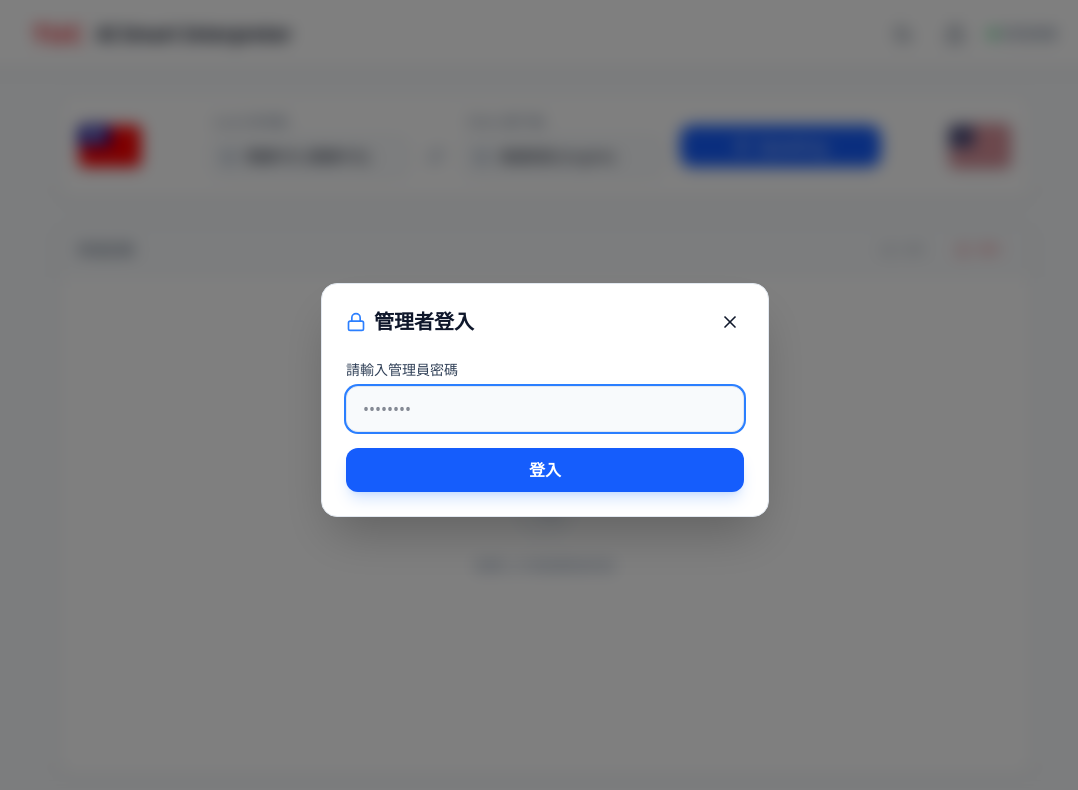
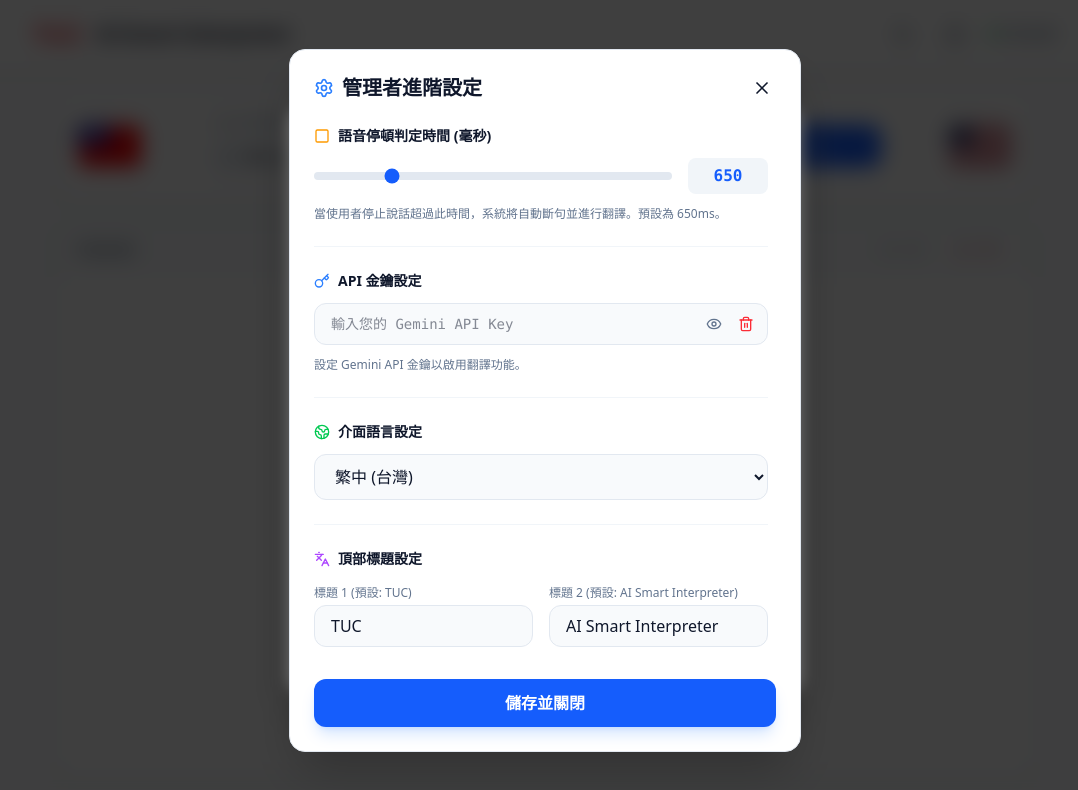
Before and after one commit to drbarretlin-code/Translator, a React (Vite) app: page / in a window 1280 px wide. Both pictures are taken after a click on the button 1050 px from the left and 34 px from the top of the page. Shown: the top 790 px of the page, without its empty margins (95-1173 px from the left). Built offline with nearby package versions, Linux system fonts and the light colour scheme.

Commit message:
fix: Update language display names
Refactor language display names to be more concise and accurate, improving clarity for users selecting translation options.

```diff
--- a/src/App.tsx
+++ b/src/App.tsx
@@ -5,15 +5,15 @@ import { cn } from './lib/utils';
 
 // 定義支援的語言與腔調清單
 const LANGUAGES = [
-  { id: 'en-US', name: '美國英語 (English)' },
-  { id: 'en-GB', name: '英國英語 (English)' },
-  { id: 'ja-JP', name: '日語 (日本語)' },
+  { id: 'en-US', name: '美語 (美國)' },
+  { id: 'en-GB', name: '英語 (英國)' },
+  { id: 'ja-JP', name: '日語 (日本)' },
   { id: 'fr-FR', name: '法語 (Français)' },
   { id: 'th-TH', name: '泰語 (ไทย)' },
   { id: 'vi-VN', name: '越南語 (Tiếng Việt)' },
   { id: 'id-ID', name: '印尼語 (Bahasa Indonesia)' },
   { id: 'ms-MY', name: '馬來西亞語 (Bahasa Melayu)' },
-  { id: 'zh-TW', name: '繁體中文 (繁體中文)' },
+  { id: 'zh-TW', name: '繁中 (台灣)' },
 ];
 
 // 定義對話紀錄的資料結構
@@ -141,21 +141,16 @@ export default function App() {
   const [playingTTSId, setPlayingTTSId] = useState<string | null>(null);
   const [loadingTTSId, setLoadingTTSId] = useState<string | null>(null);
   const [isDarkMode, setIsDarkMode] = useState(() => localStorage.getItem('theme') === 'dark');
+  const [uiLang, setUiLang] = useState(() => localStorage.getItem('ui_lang') || 'zh-TW');
   const [showClearConfirm, setShowClearConfirm] = useState(false);
   const [shareSuccess, setShareSuccess] = useState(false);
 
-  // 管理者設定相關狀態
-  const [showAdminLogin, setShowAdminLogin] = useState(false);
   const [showAdminSettings, setShowAdminSettings] = useState(false);
-  const [adminPasswordInput, setAdminPasswordInput] = useState('');
-  const [adminLoginError, setAdminLoginError] = useState(false);
   const [showApiKey, setShowApiKey] = useState(false);
 
   const [silenceThreshold, setSilenceThreshold] = useState(() => Number(localStorage.getItem('silence_threshold')) || 650);
   const [headerTitle1, setHeaderTitle1] = useState(() => localStorage.getItem('header_title_1') || 'TUC');
   const [headerTitle2, setHeaderTitle2] = useState(() => localStorage.getItem('header_title_2') || 'AI Smart Interpreter');
-
-  const adminPassword = '7171165';
 
   const recognitionRef = useRef<any>(null);
   const transcriptEndRef = useRef<HTMLDivElement>(null);
@@ -207,6 +202,10 @@ export default function App() {
     localStorage.setItem('header_title_2', headerTitle2);
   }, [headerTitle2]);
 
+  useEffect(() => {
+    localStorage.setItem('ui_lang', uiLang);
+  }, [uiLang]);
+
   // 暗色模式切換
   useEffect(() => {
     const root = window.document.documentElement;
@@ -218,6 +217,94 @@ export default function App() {
       localStorage.setItem('theme', 'light');
     }
   }, [isDarkMode]);
+
+  // 介面翻譯
+  const getUiText = (key: string) => {
+    const translations: Record<string, Record<string, string>> = {
+      'zh-TW': {
+        'title1': headerTitle1,
+        'title2': headerTitle2,
+        'local': 'Local (本地端)',
+        'client': 'Client (客戶端)',
+        'systemReady': '系統就緒',
+        'adminSettings': '管理者設定',
+        'darkMode': isDarkMode ? '切換至亮色模式' : '切換至暗色模式',
+      },
+      'en-US': {
+        'title1': headerTitle1,
+        'title2': headerTitle2,
+        'local': 'Local',
+        'client': 'Client',
+        'systemReady': 'System Ready',
+        'adminSettings': 'Admin Settings',
+        'darkMode': isDarkMode ? 'Switch to Light Mode' : 'Switch to Dark Mode',
+      },
+      'ja-JP': {
+        'title1': headerTitle1,
+        'title2': headerTitle2,
+        'local': 'ローカル',
+        'client': 'クライアント',
+        'systemReady': 'システム準備完了',
+        'adminSettings': '管理者設定',
+        'darkMode': isDarkMode ? 'ライトモードへ' : 'ダークモードへ',
+      },
+      'en-GB': {
+        'title1': headerTitle1,
+        'title2': headerTitle2,
+        'local': 'Local',
+        'client': 'Client',
+        'systemReady': 'System Ready',
+        'adminSettings': 'Admin Settings',
+        'darkMode': isDarkMode ? 'Switch to Light Mode' : 'Switch to Dark Mode',
+      },
+      'fr-FR': {
+        'title1': headerTitle1,
+        'title2': headerTitle2,
+        'local': 'Local',
+        'client': 'Client',
+        'systemReady': 'Système prêt',
+        'adminSettings': 'Paramètres admin',
+        'darkMode': isDarkMode ? 'Mode clair' : 'Mode sombre',
+      },
+      'th-TH': {
+        'title1': headerTitle1,
+        'title2': headerTitle2,
+        'local': 'ท้องถิ่น',
+        'client': 'ลูกค้า',
+        'systemReady': 'ระบบพร้อม',
+        'adminSettings': 'การตั้งค่าผู้ดูแลระบบ',
+        'darkMode': isDarkMode ? 'โหมดสว่าง' : 'โหมดมืด',
+      },
+      'vi-VN': {
+        'title1': headerTitle1,
+        'title2': headerTitle2,
+        'local': 'Địa phương',
+        'client': 'Khách hàng',
+        'systemReady': 'Hệ thống sẵn sàng',
+        'adminSettings': 'Cài đặt quản trị',
+        'darkMode': isDarkMode ? 'Chế độ sáng' : 'Chế độ tối',
+      },
+      'id-ID': {
+        'title1': headerTitle1,
+        'title2': headerTitle2,
+        'local': 'Lokal',
+        'client': 'Klien',
+        'systemReady': 'Sistem siap',
+        'adminSettings': 'Pengaturan admin',
+        'darkMode': isDarkMode ? 'Mode terang' : 'Mode gelap',
+      },
+      'ms-MY': {
+        'title1': headerTitle1,
+        'title2': headerTitle2,
+        'local': 'Tempatan',
+        'client': 'Pelanggan',
+        'systemReady': 'Sistem sedia',
+        'adminSettings': 'Tetapan admin',
+        'darkMode': isDarkMode ? 'Mod cerah' : 'Mod gelap',
+      }
+    };
+    return translations[uiLang]?.[key] || translations['zh-TW'][key] || key;
+  };
 
   // 清除對話紀錄
   const handleClear = () => {
@@ -291,7 +378,7 @@ export default function App() {
   };
 
   // 備用：瀏覽器內建語音合成 (Web Speech API)
-  const fallbackSpeakText = (text: string, targetLang: string) => {
+  const fallbackSpeakText = (id: string, text: string, targetLang: string) => {
     if (!window.speechSynthesis) return;
     window.speechSynthesis.cancel();
 
@@ -319,6 +406,10 @@ export default function App() {
       }
     }
 
+    utterance.onend = () => {
+      setPlayingTTSId(null);
+    };
+
     window.speechSynthesis.speak(utterance);
   };
 
@@ -334,7 +425,7 @@ export default function App() {
 
     if (!userApiKey) {
       // 如果沒有 API Key，退回使用瀏覽器內建語音
-      fallbackSpeakText(text, targetLang);
+      fallbackSpeakText(id, text, targetLang);
       return;
     }
 
@@ -404,7 +495,7 @@ export default function App() {
       console.error("Gemini TTS Error:", err);
       setLoadingTTSId(null);
       // 發生錯誤時，退回使用瀏覽器內建語音
-      fallbackSpeakText(text, targetLang);
+      fallbackSpeakText(id, text, targetLang);
     }
   };
 
@@ -668,7 +759,7 @@ export default function App() {
     } else {
       if (!userApiKey) {
         setErrorMsg('請先在管理者設定中配置您的 Gemini API 金鑰。');
-        setShowAdminLogin(true);
+        setShowAdminSettings(true);
         return;
       }
 
@@ -705,28 +796,28 @@ export default function App() {
         <div className="max-w-5xl mx-auto flex items-center justify-between">
           <div className="flex items-center gap-3">
             <div className="flex items-center justify-center min-w-[40px]">
-              <span className="text-red-600 dark:text-red-500 font-bold text-2xl tracking-wider">{headerTitle1}</span>
+              <span className="text-red-600 dark:text-red-500 font-bold text-2xl tracking-wider">{getUiText('title1')}</span>
             </div>
-            <h1 className="text-xl font-semibold tracking-tight">{headerTitle2}</h1>
+            <h1 className="text-xl font-semibold tracking-tight">{getUiText('title2')}</h1>
           </div>
           <div className="flex items-center gap-2 sm:gap-4 text-sm text-slate-500 dark:text-slate-400 font-medium">
             <button
               onClick={() => setIsDarkMode(!isDarkMode)}
               className="p-2 hover:bg-slate-100 dark:hover:bg-slate-800 rounded-full transition-colors"
-              title={isDarkMode ? "切換至亮色模式" : "切換至暗色模式"}
+              title={getUiText('darkMode')}
             >
               {isDarkMode ? <Sun className="w-5 h-5 text-amber-500" /> : <Moon className="w-5 h-5 text-slate-600" />}
             </button>
             <button
-              onClick={() => setShowAdminLogin(true)}
+              onClick={() => setShowAdminSettings(true)}
               className="p-2 hover:bg-slate-100 dark:hover:bg-slate-800 rounded-full transition-colors"
-              title="管理者設定"
+              title={getUiText('adminSettings')}
             >
               <Lock className="w-5 h-5 text-slate-600 dark:text-slate-400" />
             </button>
             <span className="hidden sm:flex items-center gap-1">
               <span className="w-2 h-2 rounded-full bg-green-500"></span>
-              系統就緒
+              {getUiText('systemReady')}
             </span>
           </div>
         </div>
@@ -735,77 +826,101 @@ export default function App() {
       <main className="flex-1 max-w-5xl w-full mx-auto p-4 sm:p-6 flex flex-col gap-4 sm:gap-6 overflow-hidden relative">
 
         {/* API Key 設定區塊 */}
-        {/* 管理者登入彈窗 */}
-      {showAdminLogin && (
+        {/* 管理者設定彈窗 */}
+      {showAdminSettings && (
         <div className="fixed inset-0 bg-black/50 backdrop-blur-sm flex items-center justify-center z-[100] p-4">
-          <div className="bg-white dark:bg-slate-900 rounded-2xl shadow-2xl w-full max-w-md overflow-hidden border border-slate-200 dark:border-slate-800">
-            <div className="p-6">
-              <div className="flex items-center justify-between mb-6">
+          <div className="bg-white dark:bg-slate-900 rounded-2xl shadow-2xl w-full max-w-lg max-h-[90vh] overflow-hidden border border-slate-200 dark:border-slate-800 flex flex-col">
+            <div className="p-6 border-b border-slate-100 dark:border-slate-800 flex items-center justify-between">
               <h3 className="text-xl font-bold flex items-center gap-2">
-                  <Lock className="w-5 h-5 text-blue-500" /> 管理者登入
+                <Lock className="w-5 h-5 text-blue-500" /> 管理者設定
               </h3>
               <button
-                  onClick={() => {
-                    setShowAdminLogin(false);
-                    setAdminPasswordInput('');
-                    setAdminLoginError(false);
-                  }}
+                onClick={() => setShowAdminSettings(false)}
                 className="p-1 hover:bg-slate-100 dark:hover:bg-slate-800 rounded-full transition-colors"
               >
                 <X className="w-5 h-5" />
               </button>
             </div>
 
-              <div className="space-y-4">
-                <div>
-                  <label className="block text-sm font-medium text-slate-700 dark:text-slate-300 mb-1.5">
-                    請輸入管理員密碼
-                  </label>
+            <div className="p-6 overflow-y-auto flex-1">
+              <div className="space-y-6">
+                {/* API Key 設定區塊 */}
+                <div className="space-y-3">
+                  <h4 className="text-sm font-semibold text-slate-900 dark:text-slate-100 flex items-center gap-2">
+                    <Key className="w-4 h-4 text-blue-500" /> API 金鑰設定
+                  </h4>
                   <input
                     type="password"
-                    value={adminPasswordInput}
-                    onChange={(e) => {
-                      setAdminPasswordInput(e.target.value);
-                      setAdminLoginError(false);
-                    }}
-                    onKeyDown={(e) => {
-                      if (e.key === 'Enter') {
-                        if (adminPasswordInput === adminPassword) {
-                          setShowAdminLogin(false);
-                          setShowAdminSettings(true);
-                          setAdminPasswordInput('');
-                        } else {
-                          setAdminLoginError(true);
-                        }
+                    value={userApiKey}
+                    onChange={(e) => setUserApiKey(e.target.value)}
+                    placeholder="輸入 Gemini API 金鑰 (僅儲存於本地)"
+                    className="w-full px-4 py-2.5 bg-slate-50 dark:bg-slate-800 border border-slate-200 dark:border-slate-700 rounded-xl focus:ring-2 focus:ring-blue-500 outline-none transition-all"
+                  />
+                  <p className="text-xs text-slate-500 dark:text-slate-400">
+                    設定 Gemini API 金鑰以啟用翻譯功能。
+                  </p>
+                </div>
+
+                <hr className="border-slate-100 dark:border-slate-800" />
+
+                {/* 介面語言設定 */}
+                <div className="space-y-3">
+                  <h4 className="text-sm font-semibold text-slate-900 dark:text-slate-100 flex items-center gap-2">
+                    <Globe2 className="w-4 h-4 text-green-500" /> 介面語言設定
+                  </h4>
+                  <select
+                    value={uiLang}
+                    onChange={(e) => setUiLang(e.target.value)}
+                    className="w-full px-4 py-2.5 bg-slate-50 dark:bg-slate-800 border border-slate-200 dark:border-slate-700 rounded-xl focus:ring-2 focus:ring-blue-500 outline-none transition-all"
+                  >
+                    {LANGUAGES.map(lang => (
+                      <option key={`ui-${lang.id}`} value={lang.id}>{lang.name}</option>
+                    ))}
+                  </select>
+                </div>
+
+                <hr className="border-slate-100 dark:border-slate-800" />
+
+                {/* 頂部標題設定 */}
+                <div className="space-y-4">
+                  <h4 className="text-sm font-semibold text-slate-900 dark:text-slate-100 flex items-center gap-2">
+                    <Languages className="w-4 h-4 text-purple-500" /> 頂部標題設定
+                  </h4>
+                  <div className="grid grid-cols-1 sm:grid-cols-2 gap-4">
+                    <div>
+                      <label className="block text-xs text-slate-500 dark:text-slate-400 mb-1">標題 1</label>
+                      <input
+                        type="text"
+                        value={headerTitle1}
+                        onChange={(e) => setHeaderTitle1(e.target.value)}
+                        className="w-full px-4 py-2 bg-slate-50 dark:bg-slate-800 border border-slate-200 dark:border-slate-700 rounded-xl focus:ring-2 focus:ring-blue-500 outline-none transition-all"
+                      />
+                    </div>
+                    <div>
+                      <label className="block text-xs text-slate-500 dark:text-slate-400 mb-1">標題 2</label>
+                      <input
+                        type="text"
+                        value={headerTitle2}
+                        onChange={(e) => setHeaderTitle2(e.target.value)}
+                        className="w-full px-4 py-2 bg-slate-50 dark:bg-slate-800 border border-slate-200 dark:border-slate-700 rounded-xl focus:ring-2 focus:ring-blue-500 outline-none transition-all"
+                      />
+                    </div>
+                  </div>
+                </div>
+              </div>
+
+              <div className="mt-8">
+                <button
+                  onClick={() => {
+                    setShowAdminSettings(false);
+                    // 立即生效：如果正在錄音，重新初始化
+                    if (isRecording) {
+                      initSpeechRecognition();
                     }
                   }}
-                    className={cn(
-                      "w-full px-4 py-2.5 bg-slate-50 dark:bg-slate-800 border rounded-xl focus:ring-2 focus:ring-blue-500 outline-none transition-all",
-                      adminLoginError ? "border-red-500 ring-1 ring-red-500" : "border-slate-200 dark:border-slate-700"
-                    )}
-                    placeholder="••••••••"
-                    autoFocus
-                  />
-                  {adminLoginError && (
-                    <p className="mt-1.5 text-xs text-red-500 flex items-center gap-1">
-                      <AlertCircle className="w-3 h-3" /> 密碼錯誤，請重新輸入。
-                    </p>
-                  )}
-                </div>
-
-                <button
-                  onClick={() => {
-                    if (adminPasswordInput === adminPassword) {
-                      setShowAdminLogin(false);
-                      setShowAdminSettings(true);
-                      setAdminPasswordInput('');
-                    } else {
-                      setAdminLoginError(true);
-                    }
-                  }}
-                  className="w-full py-2.5 bg-blue-600 hover:bg-blue-700 text-white font-semibold rounded-xl transition-colors shadow-lg shadow-blue-500/20"
+                  className="w-full py-3 bg-blue-600 hover:bg-blue-700 text-white font-bold rounded-xl transition-all shadow-lg shadow-blue-500/20 active:scale-[0.98]"
                 >
-                  登入
+                  儲存並關閉
                 </button>
               </div>
             </div>
@@ -894,6 +1009,24 @@ export default function App() {
 
                 <hr className="border-slate-100 dark:border-slate-800" />
 
+                {/* 介面語言設定 */}
+                <div className="space-y-3">
+                  <h4 className="text-sm font-semibold text-slate-900 dark:text-slate-100 flex items-center gap-2">
+                    <Globe2 className="w-4 h-4 text-green-500" /> 介面語言設定
+                  </h4>
+                  <select
+                    value={uiLang}
+                    onChange={(e) => setUiLang(e.target.value)}
+                    className="w-full px-4 py-2.5 bg-slate-50 dark:bg-slate-800 border border-slate-200 dark:border-slate-700 rounded-xl focus:ring-2 focus:ring-blue-500 outline-none transition-all"
+                  >
+                    {LANGUAGES.map(lang => (
+                      <option key={`ui-${lang.id}`} value={lang.id}>{lang.name}</option>
+                    ))}
+                  </select>
+                </div>
+
+                <hr className="border-slate-100 dark:border-slate-800" />
+
                 {/* 頂部標題設定 */}
                 <div className="space-y-4">
                   <h4 className="text-sm font-semibold text-slate-900 dark:text-slate-100 flex items-center gap-2">
@@ -951,7 +1084,7 @@ export default function App() {
 
           <div className="flex flex-col sm:flex-row items-center gap-3 sm:gap-4 w-full max-w-2xl mx-auto">
             <div className="w-full sm:w-1/3">
-              <label className="block text-xs font-medium text-slate-500 dark:text-slate-400 mb-1.5 ml-1">Local (本地端)</label>
+              <label className="block text-xs font-medium text-slate-500 dark:text-slate-400 mb-1.5 ml-1">{getUiText('local')}</label>
               <div className="relative">
                 <Globe2 className="absolute left-3 top-1/2 -translate-y-1/2 w-4 h-4 text-slate-400 dark:text-slate-500" />
                 <select
@@ -972,7 +1105,7 @@ export default function App() {
             </div>
 
             <div className="w-full sm:w-1/3">
-              <label className="block text-xs font-medium text-slate-500 dark:text-slate-400 mb-1.5 ml-1">Client (客戶端)</label>
+              <label className="block text-xs font-medium text-slate-500 dark:text-slate-400 mb-1.5 ml-1">{getUiText('client')}</label>
               <div className="relative">
                 <Globe2 className="absolute left-3 top-1/2 -translate-y-1/2 w-4 h-4 text-slate-400 dark:text-slate-500" />
                 <select
@@ -987,6 +1120,8 @@ export default function App() {
                 </select>
               </div>
             </div>
+
+            {/* 自動朗讀開關移除 */}
 
             <div className="w-full sm:w-1/3 flex items-end h-full">
               <button
```
Lines whose indentation alone changed are shown as unchanged.
